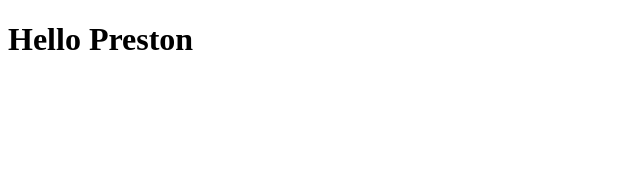
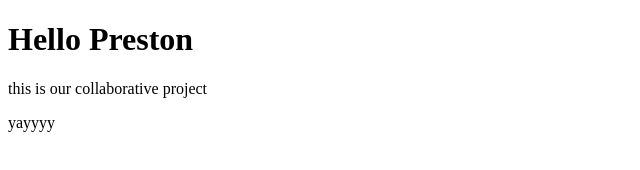
Before and after one commit to kqlam/Katelyn, a plain HTML site: page index.html in a window 1280 px wide. Shown: the whole page, without its empty margins (0-640 px from the left). Drawn offline with Linux system fonts and the light colour scheme.

Commit message:
add paragraphs

```diff
--- a/index.html
+++ b/index.html
@@ -7,5 +7,7 @@
   </head>
   <body>
     <h1>Hello Preston</h1>
+    <p>this is our collaborative project</p>
+    <p>yayyyy</p>
   </body>
 </html>
```
